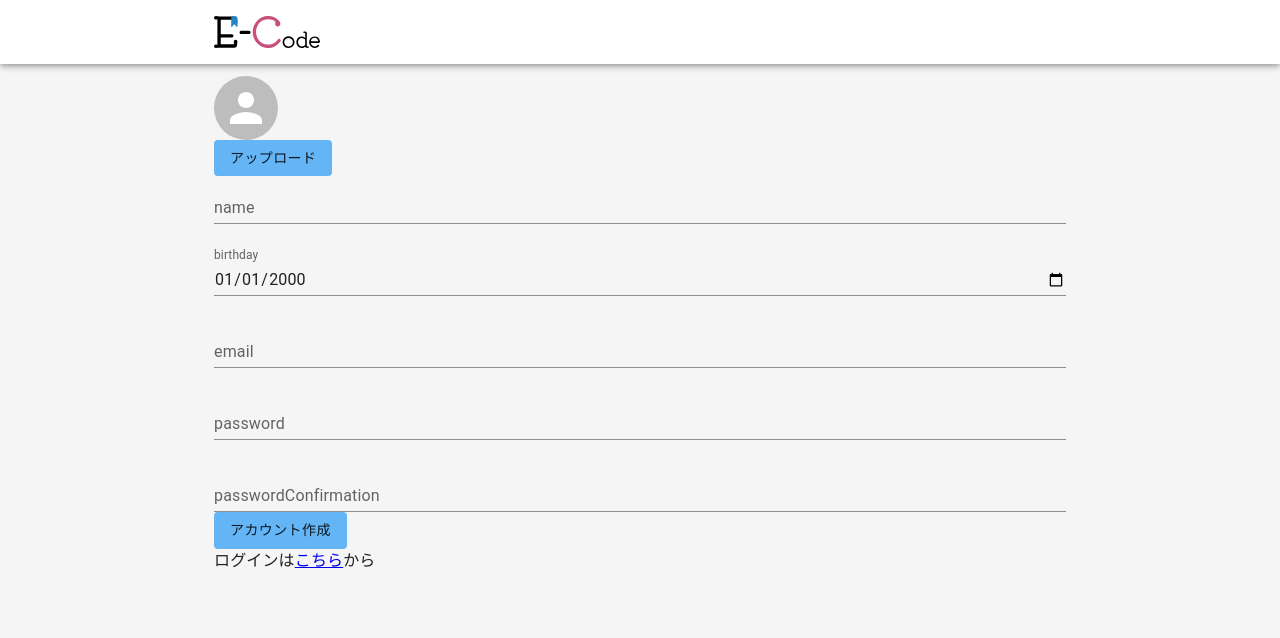
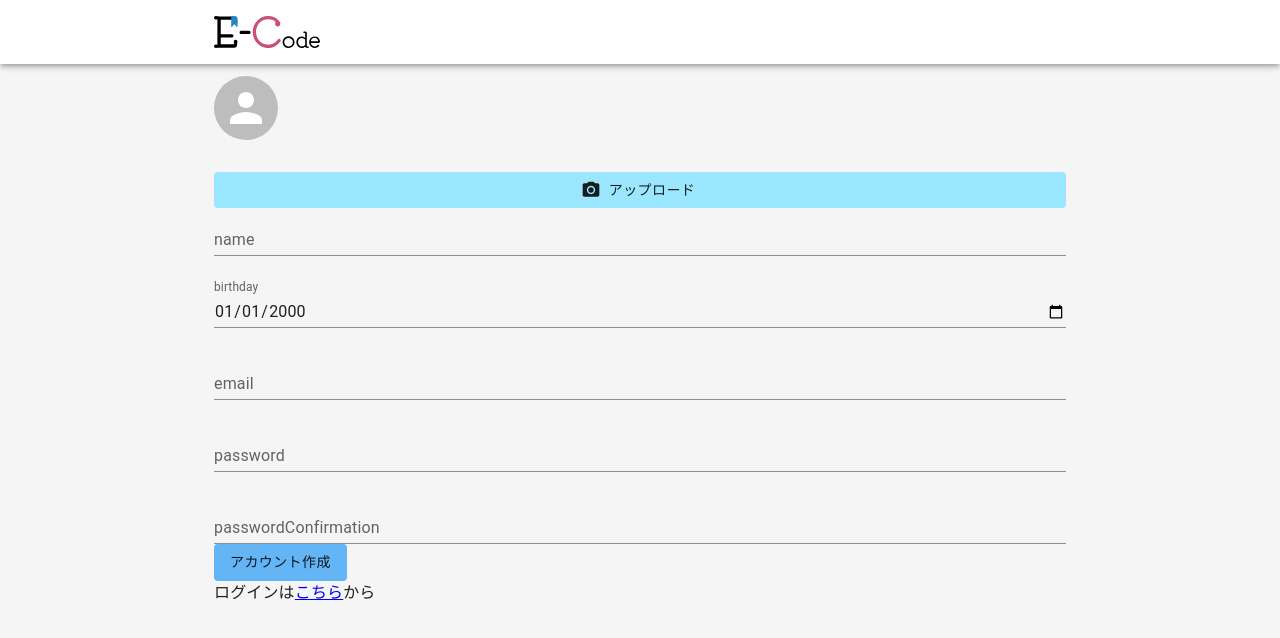
Before and after one commit to Makotty/E-Code_front, a React (Vite) app: page /corder_signup in a window 1280 px wide. Shown: the top 638 px of the page. Built offline with nearby package versions, Linux system fonts and the light colour scheme; no server answers; what axios-case-converter would draw is missing.

Commit message:
アップロードできるファイルに.jpegを追加

```diff
--- a/src/components/BaseUpLoadImgButton/index.tsx
+++ b/src/components/BaseUpLoadImgButton/index.tsx
@@ -1,7 +1,8 @@
-import type { ChangeEvent, ReactNode, VFC } from 'react'
+import type { VFC, ChangeEvent, ReactNode } from 'react'
 
 // MUI
 import { Button } from '@mui/material'
+import { PhotoCamera } from '@mui/icons-material'
 
 import UpLoadInput from './styled'
 
@@ -18,7 +19,7 @@ const BaseUpLoadImgButton: VFC<FileUpProps> = (props) => {
     <label htmlFor={label}>
       <UpLoadInput
         type="file"
-        accept=".jpg,.png,.svg"
+        accept=".jpg,.jpeg,.png,.svg"
         id={label}
         name={label}
         onChange={onChange}
@@ -29,6 +30,9 @@ const BaseUpLoadImgButton: VFC<FileUpProps> = (props) => {
         component="span"
         {...props}
         disableElevation={disableElevation}
+        fullWidth
+        startIcon={<PhotoCamera />}
+        sx={{ marginTop: '32px', background: '#9be7ff' }}
       >
         {children}
       </Button>
```
